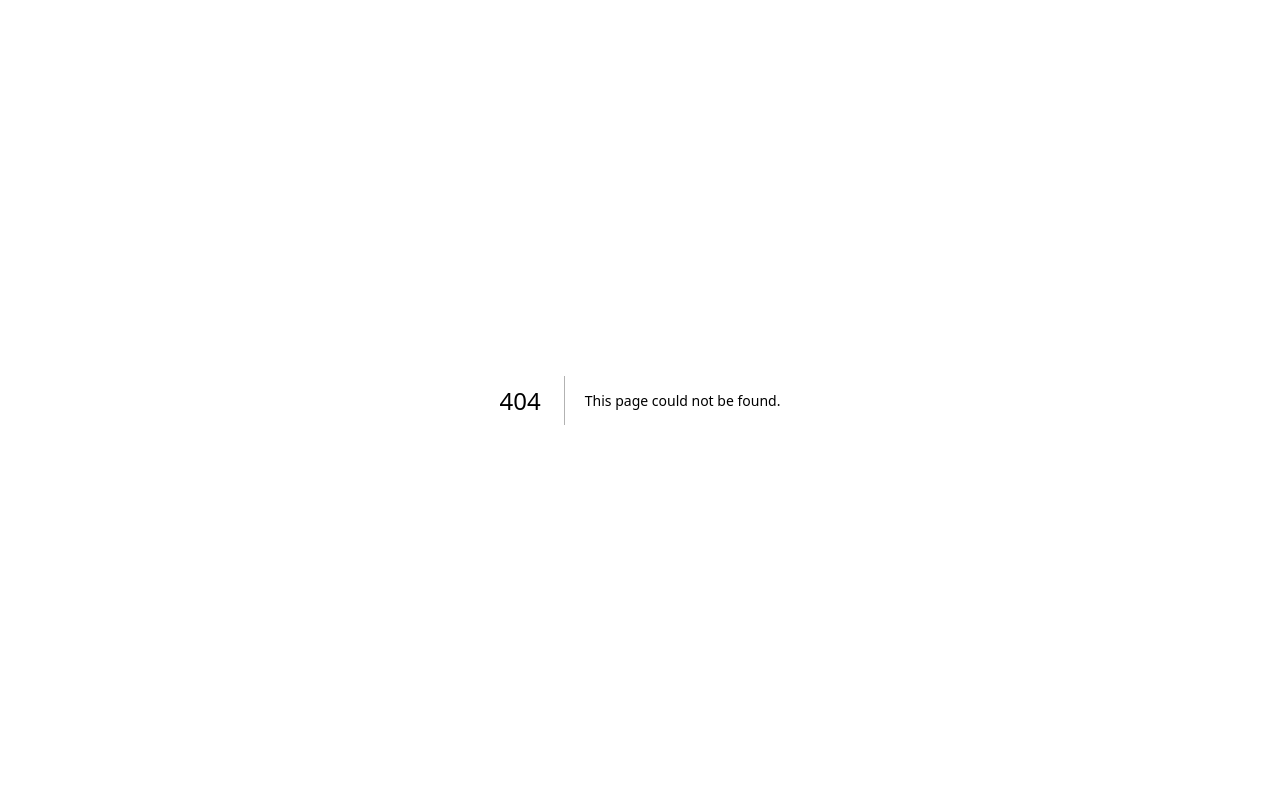
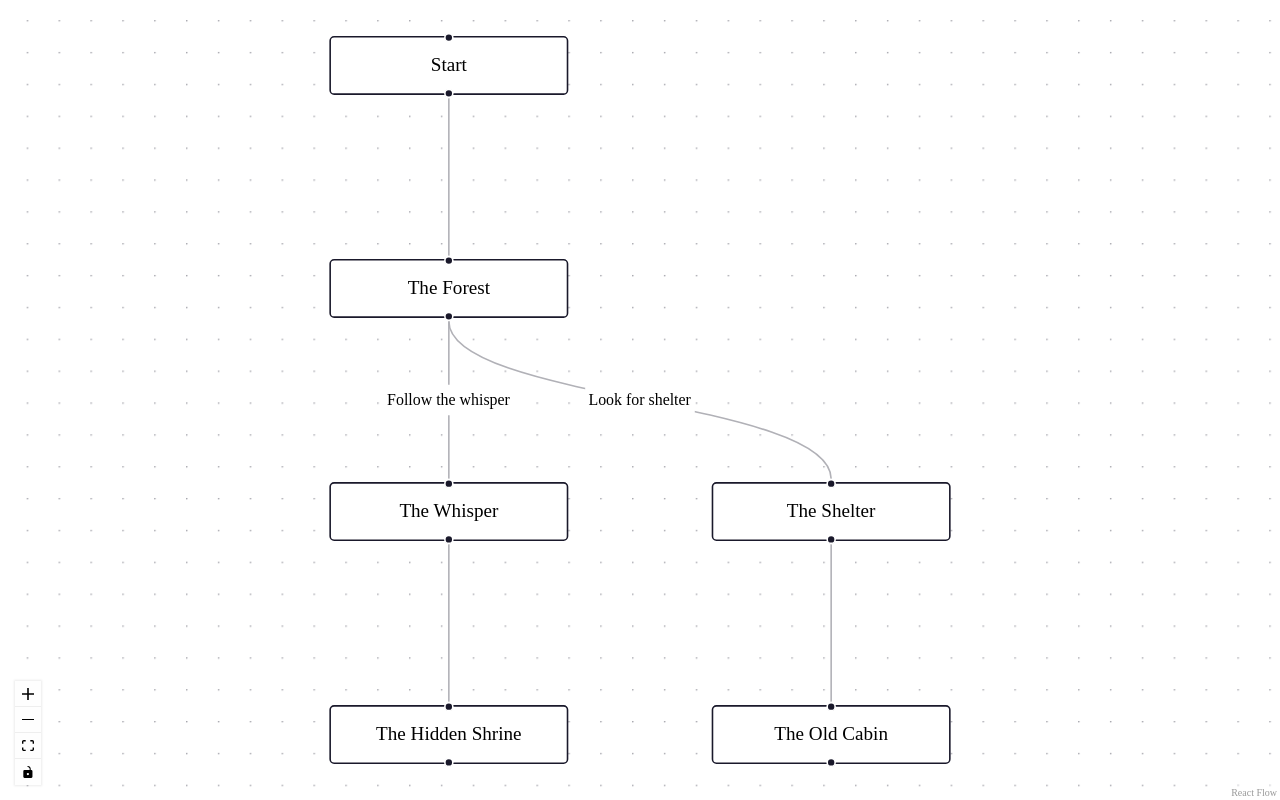
Before and after one commit to demienera/interactive-story-editor, a Next.js app: page /editor in a window 1280 px wide. Before the commit this address had no page. Built offline with nearby package versions, Linux system fonts and the light colour scheme.

Commit message:
feat: create EditorPage component to integrate StoryEditor

```diff
--- /dev/null
+++ b/src/app/editor/page.tsx
@@ -0,0 +1,5 @@
+import { StoryEditor } from '@/features/story-editor/ui/StoryEditor';
+
+export default function EditorPage() {
+	return <StoryEditor />;
+}
```
